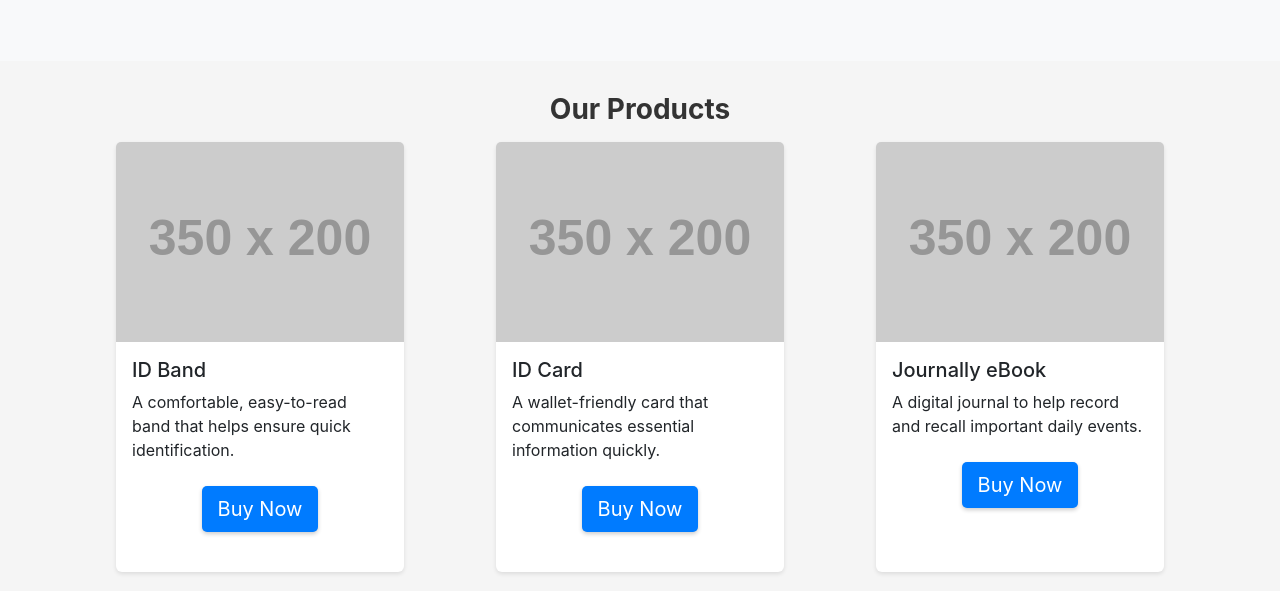
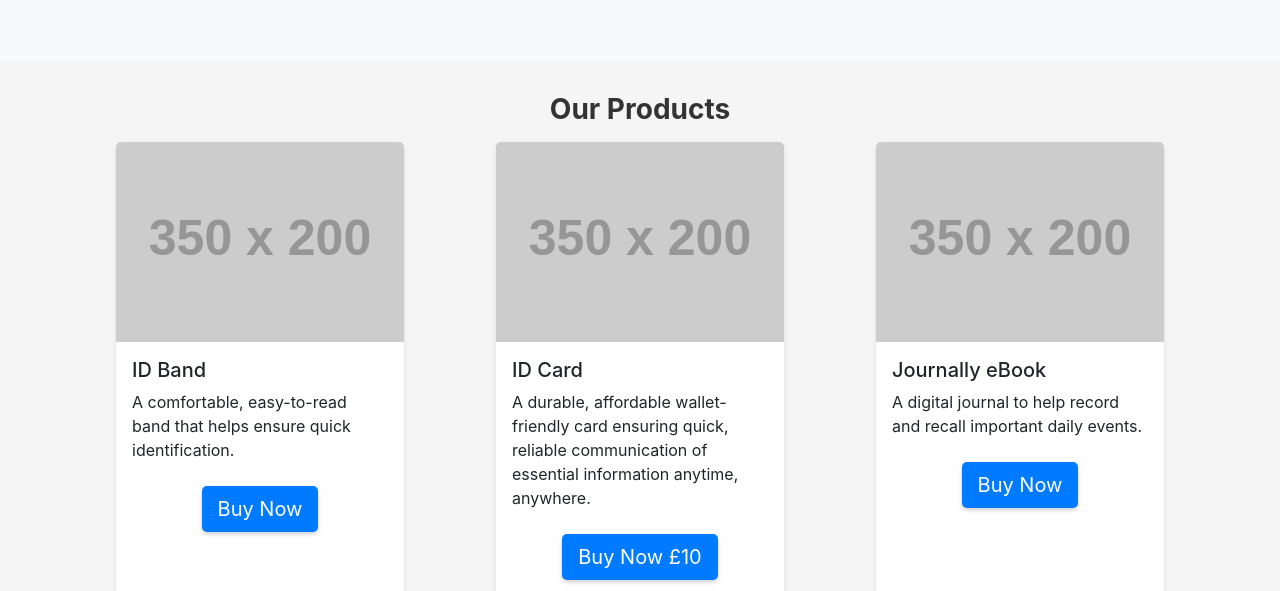
Before and after one commit to rapport/hopes, a plain HTML site: page index.html in a window 1280 px wide. Shown: the part 209-800 px from the top of the page. Drawn offline with nearby package versions, Linux system fonts and the light colour scheme; placeholder pictures from the web are drawn by us.

Commit message:
Update index.html

```diff
--- a/index.html
+++ b/index.html
@@ -167,10 +167,10 @@
         <div class="card-body">
           <h5 class="card-title">ID Card</h5>
           <p class="card-text">
-            A wallet-friendly card that communicates essential information quickly.
+            A durable, affordable wallet-friendly card ensuring quick, reliable communication of essential information anytime, anywhere.
           </p>
           <div class="text-center my-4">
-            <a href="products.html" class="btn btn-custom btn-lg">Buy Now</a>
+            <a href="products.html" class="btn btn-custom btn-lg">Buy Now £10</a>
           </div>
         </div>
       </div>
```
